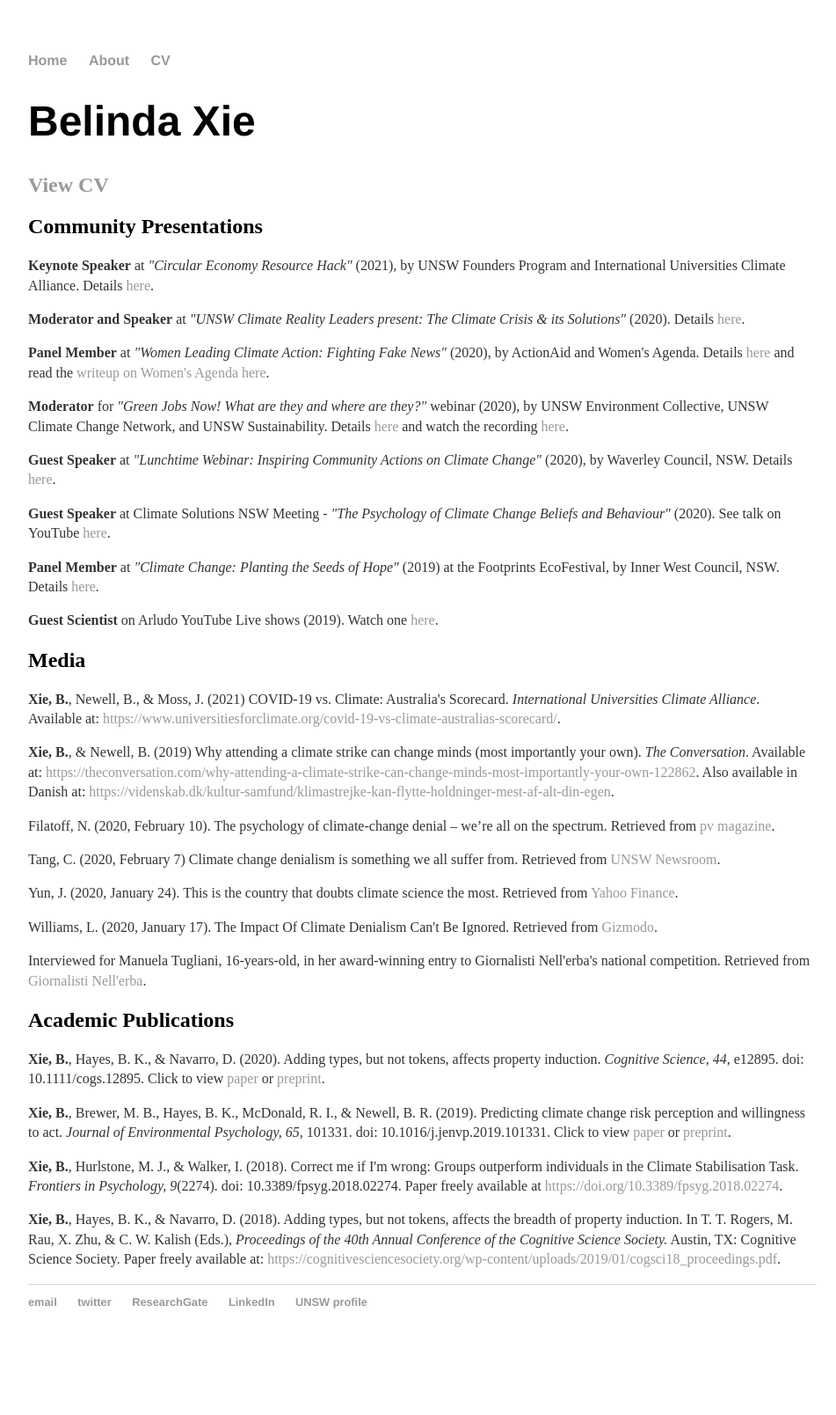
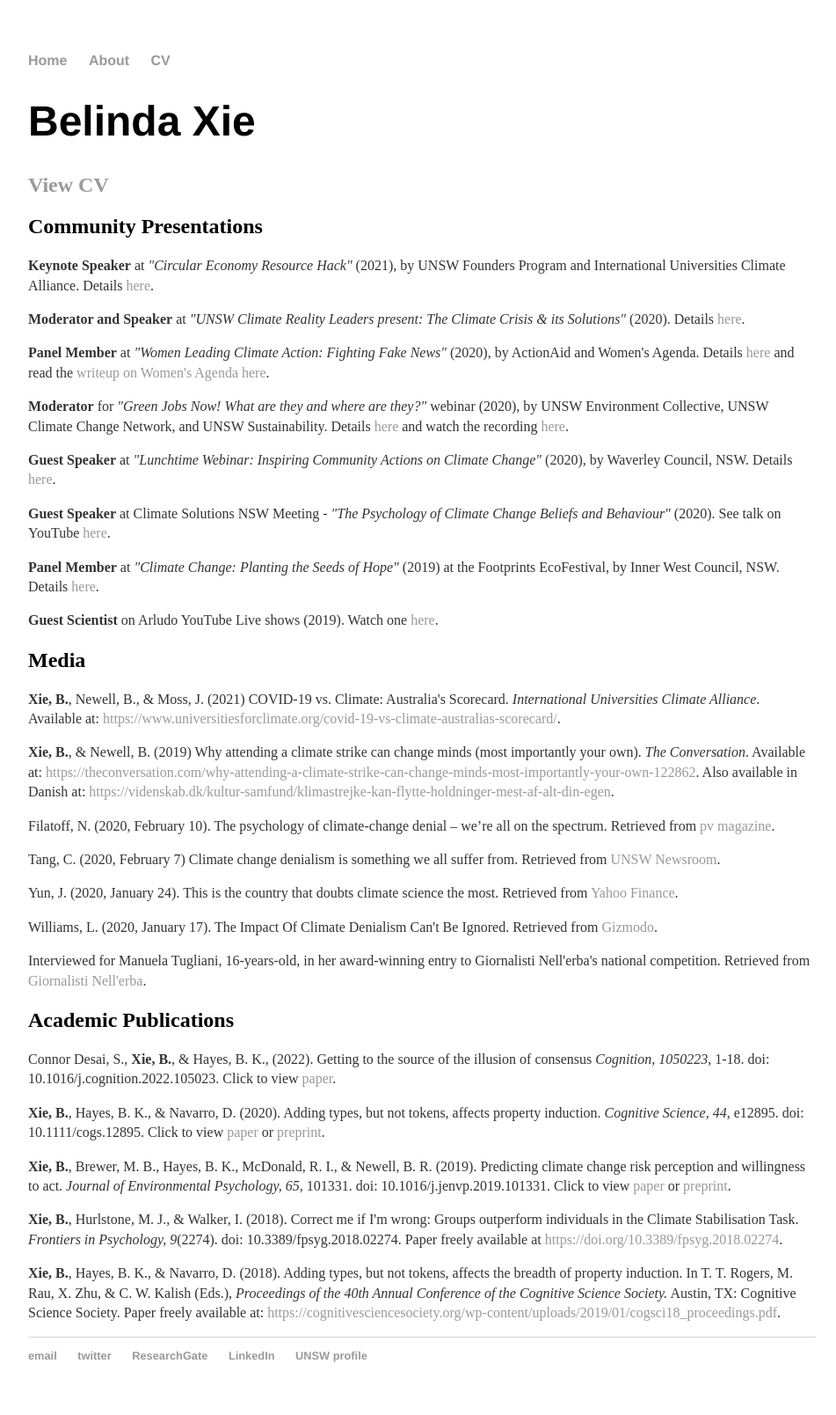
Before and after one commit to belindaxie/belindaxie.github.io, a Jekyll site: the page built from cv/index.html, in a window 1280 px wide. Shown: the whole page at 88% size, without its empty margins (160-1111 px from the left). Built offline with Jekyll 4.4.1, drawn with Linux system fonts in a browser that asks for light colours; before the commit the page ends 1547 px from its top, so only the background shows below that.

Commit message:
add Saoirse's paper

```diff
--- a/cv/index.html
+++ b/cv/index.html
@@ -53,6 +53,8 @@ title: CV of Belinda Xie
 
 <h2>Academic Publications </h2>
 
+	<p>Connor Desai, S., <strong>Xie, B.</strong>, & Hayes, B. K., (2022). Getting to the source of the illusion of consensus <em>Cognition, 1050223</em>, 1-18. doi: 10.1016/j.cognition.2022.105023. Click to view <a href="https://doi.org/10.1016/j.cognition.2022.105023">paper</a>.</p>
+
 	<p><strong>Xie, B.</strong>, Hayes, B. K., & Navarro, D. (2020). Adding types, but not tokens, affects property induction. <em>Cognitive Science, 44</em>, e12895. doi: 10.1111/cogs.12895. Click to view <a href="https://doi.org/10.1111/cogs.12895">paper</a> or <a href="/cv/files/XieNavarroHayes(2020)TypesTokensPropertyInduction_preprint.pdf" class="download">preprint</a>.</p>
 
 	<p><strong>Xie, B.</strong>, Brewer, M. B., Hayes, B. K., McDonald, R. I., & Newell, B. R. (2019). Predicting climate change risk perception and willingness to act. <em>Journal of Environmental Psychology, 65</em>, 101331. doi: 10.1016/j.jenvp.2019.101331. Click to view <a href="https://doi.org/10.1016/j.jenvp.2019.101331">paper</a> or <a href="/cv/files/Xieetal(2019)PredictingClimate_preprint.pdf" class="download">preprint</a>.</p>
```
